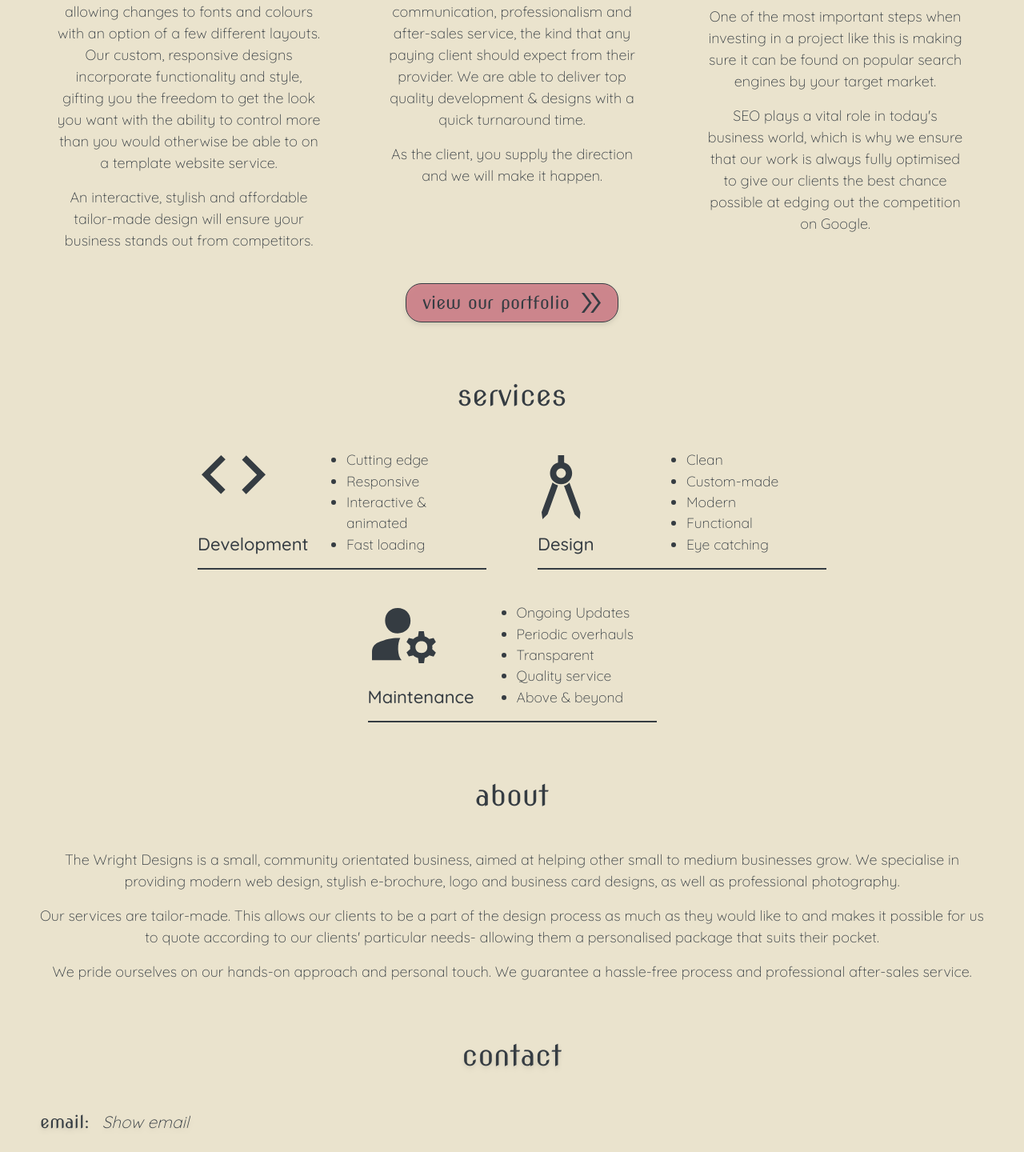
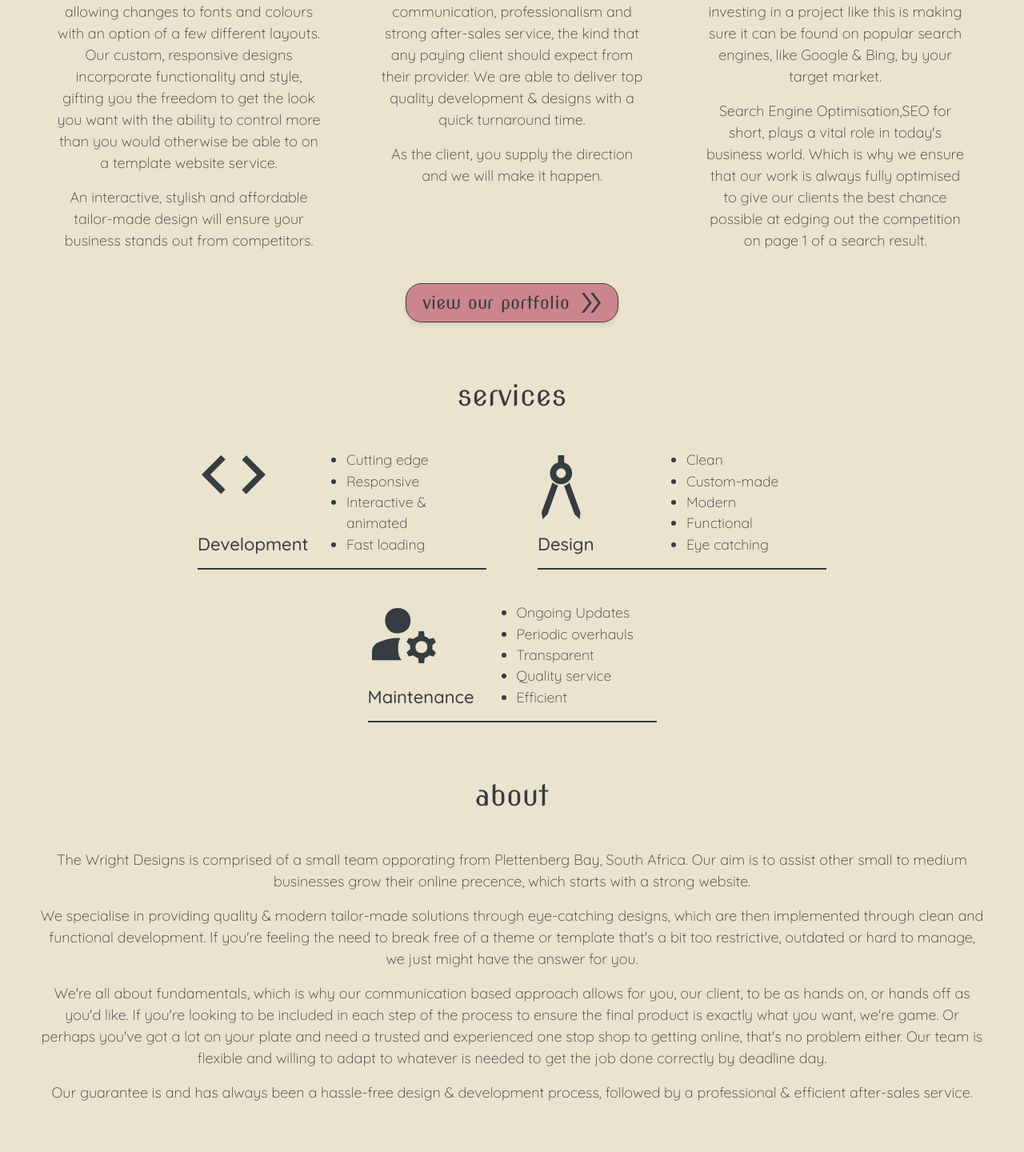
Before and after one commit to chadwright101/the-wright-designs, a Next.js app: page / in a window 1280 px wide. Shown: the part 1320-2760 px from the top of the page at 80% size. Built offline with nearby package versions, Linux system fonts and the light colour scheme.

Commit message:
fix: adjust copy on about, services and why us

```diff
--- a/components/home/about.tsx
+++ b/components/home/about.tsx
@@ -8,20 +8,32 @@ const About = ({ cssClasses }: Props) => {
       <h2 className="text-heading text-center mb-10">About</h2>
       <div className="text-center flex flex-col gap-4 max-w-[550px] mx-auto tablet:max-w-none tablet:mx-0">
         <p>
-          The Wright Designs is a small, community orientated business, aimed at
-          helping other small to medium businesses grow. We specialise in
-          providing modern web design, stylish e-brochure, logo and business
-          card designs, as well as professional photography.
+          The Wright Designs is comprised of a small team opporating from
+          Plettenberg Bay, South Africa. Our aim is to assist other small to
+          medium businesses grow their online precence, which starts with a
+          strong website.
         </p>
         <p>
-          Our services are tailor-made. This allows our clients to be a part of
-          the design process as much as they would like to and makes it possible
-          for us to quote according to our clients&apos; particular needs-
-          allowing them a personalised package that suits their pocket.
+          We specialise in providing quality & modern tailor-made solutions
+          through eye-catching designs, which are then implemented through clean
+          and functional development. If you're feeling the need to break free
+          of a theme or template that's a bit too restrictive, outdated or hard
+          to manage, we just might have the answer for you.
         </p>
         <p>
-          We pride ourselves on our hands-on approach and personal touch. We
-          guarantee a hassle-free process and professional after-sales service.
+          We're all about fundamentals, which is why our communication based
+          approach allows for you, our client, to be as hands on, or hands off
+          as you'd like. If you're looking to be included in each step of the
+          process to ensure the final product is exactly what you want, we're
+          game. Or perhaps you've got a lot on your plate and need a trusted and
+          experienced one stop shop to getting online, that&apos;s no problem
+          either. Our team is flexible and willing to adapt to whatever is
+          needed to get the job done correctly by deadline day.
+        </p>
+        <p>
+          Our guarantee is and has always been a hassle-free design &
+          development process, followed by a professional & efficient
+          after-sales service.
         </p>
       </div>
     </section>
--- a/data/home/services.json
+++ b/data/home/services.json
@@ -29,7 +29,7 @@
       "second": "Periodic overhauls",
       "third": "Transparent",
       "fourth": "Quality service",
-      "fifth": "Above & beyond"
+      "fifth": "Efficient"
     },
     "icon": "/icons/maintenance-icon.svg",
     "delay": 405
--- a/data/home/why-us-list.json
+++ b/data/home/why-us-list.json
@@ -16,7 +16,7 @@
     "heading": "Quick turnaround time",
     "paragraph": {
       "first": "Service delivery is at the forefront of our working philosophy. We would go as far as to say that it is more important than the project itself.",
-      "second": "We pride ourselves on effective communication, professionalism and after-sales service, the kind that any paying client should expect from their provider. We are able to deliver top quality development & designs with a quick turnaround time.",
+      "second": "We pride ourselves on effective communication, professionalism and strong after-sales service, the kind that any paying client should expect from their provider. We are able to deliver top quality development & designs with a quick turnaround time.",
       "third": "As the client, you supply the direction and we will make it happen."
     },
     "image": {
@@ -26,11 +26,11 @@
     "delay": 300
   },
   {
-    "heading": "Search Engine Optimisation (SEO)",
+    "heading": "talking google",
     "paragraph": {
       "first": "Having a beautifully designed website to direct your customers to is just the first step to improving your company's online presence.",
-      "second": "One of the most important steps when investing in a project like this is making sure it can be found on popular search engines by your target market.",
-      "third": "SEO plays a vital role in today's business world, which is why we ensure that our work is always fully optimised to give our clients the best chance possible at edging out the competition on Google."
+      "second": "One of the most important steps when investing in a project like this is making sure it can be found on popular search engines, like Google & Bing, by your target market.",
+      "third": "Search Engine Optimisation,SEO for short, plays a vital role in today's business world. Which is why we ensure that our work is always fully optimised to give our clients the best chance possible at edging out the competition on page 1 of a search result."
     },
     "image": {
       "src": "/graphics/grey-dot.png",
```
